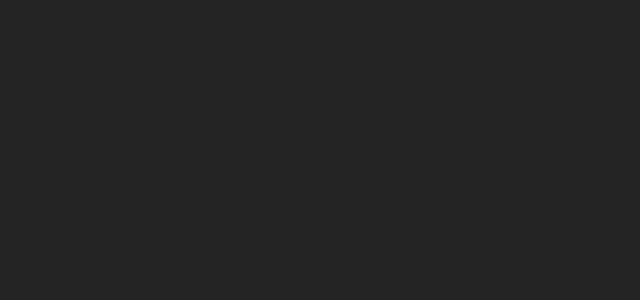
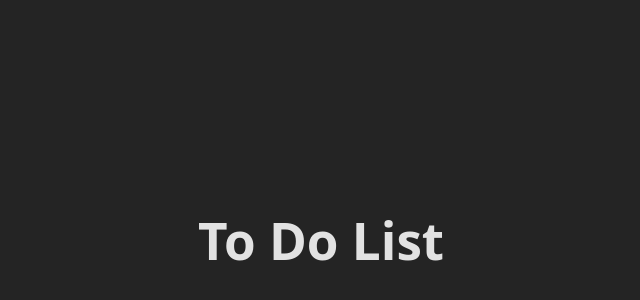
Before and after one commit to IsaacAlfredo/todo_list, a React (Vite) app in the folder todo-list-front/: page / in a window 1280 px wide. Shown: the part 160-460 px from the top of the page, without its empty margins (319-959 px from the left). Built offline with nearby package versions, Linux system fonts and the light colour scheme.

Commit message:
title and tailwind config

```diff
--- a/todo-list-front/package.json
+++ b/todo-list-front/package.json
@@ -10,8 +10,10 @@
     "preview": "vite preview"
   },
   "dependencies": {
+    "@tailwindcss/vite": "^4.0.17",
     "react": "^19.0.0",
-    "react-dom": "^19.0.0"
+    "react-dom": "^19.0.0",
+    "tailwindcss": "^4.0.17"
   },
   "devDependencies": {
     "@eslint/js": "^9.21.0",
--- a/todo-list-front/src/App.tsx
+++ b/todo-list-front/src/App.tsx
@@ -1,9 +1,12 @@
-import { useState } from 'react'
+//import { useState } from 'react'
 import './App.css'
 
 function App() {
-
-
+    return (
+        <div>
+            <h1>To Do List</h1>
+        </div>
+    )
 }
 
 export default App
```
Also changed, not shown: todo-list-front/src/App.css (line endings or trailing spaces), 1 other file (tests, documents, lock files or other folders).
